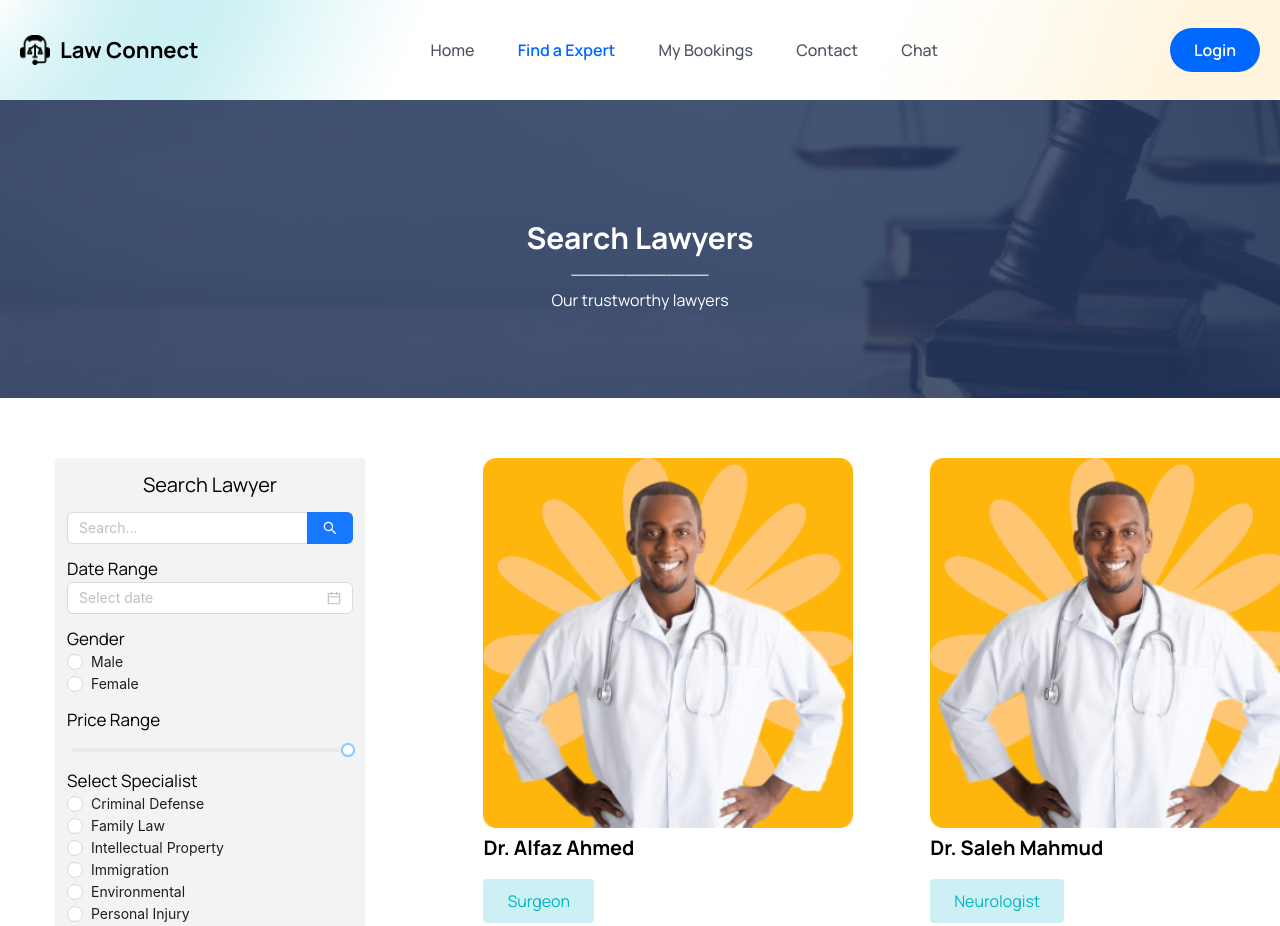
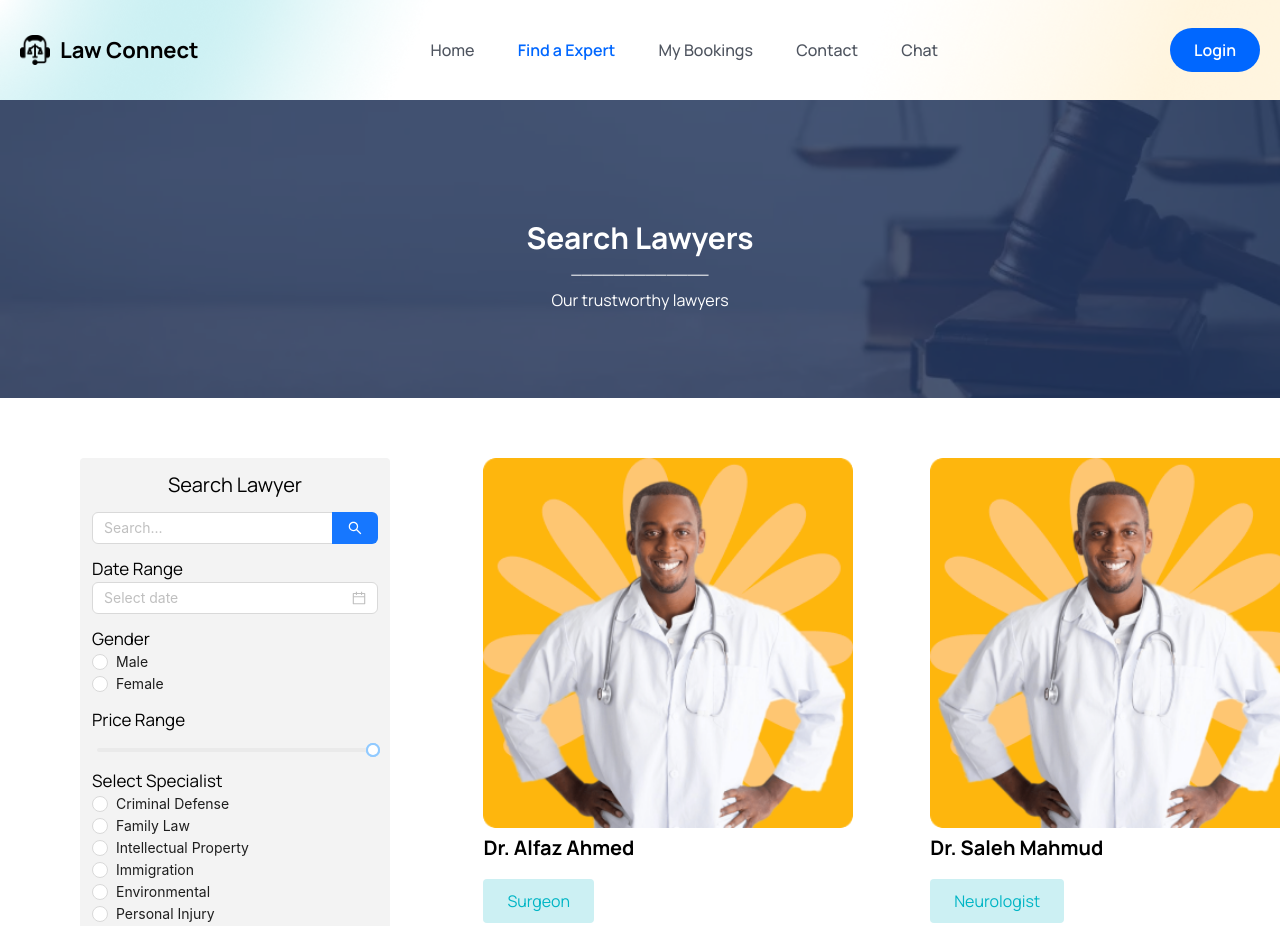
Before and after one commit to phapsucongu/SE-Group_1_Project, a React (Vite) app in the folder client/: page /experts in a window 1280 px wide. Shown: the top 926 px of the page. Built offline with nearby package versions, Linux system fonts and the light colour scheme.

Commit message:
sticky searchSideBar

```diff
--- a/client/src/pages/LawyerSearching/LawyerAbout.jsx
+++ b/client/src/pages/LawyerSearching/LawyerAbout.jsx
@@ -40,8 +40,6 @@ Please feel free to reach out to me at chloe.scott@example.com. I look forward t
                         <p className="text-[14px] leading-5 font-medium text-textColor">
                         Harvard University, Cambridge.
                         </p>
-
-
                     </li>
                 </ul>
             </div>
--- a/client/src/pages/LawyerSearching/LawyerUI.css
+++ b/client/src/pages/LawyerSearching/LawyerUI.css
@@ -44,3 +44,8 @@
       margin-top: 5rem;
     }
   }
+
+  .sticky-div {
+    position: sticky !important;
+    top: 0;
+  }
--- a/client/src/pages/LawyerSearching/Lawyercard.jsx
+++ b/client/src/pages/LawyerSearching/Lawyercard.jsx
@@ -8,7 +8,7 @@ const LawyerCard = ({lawyer}) => {
 
     const {name, specialization, avgRating, totalRating, photo, totalPatients, hospital} = lawyer;
     return (
-        <div  style={{ marginBottom: 50, marginLeft:20}}>
+        <div  style={{ marginBottom: 50, marginLeft:20 }}>
             <div className="image-container">
                 <img src={photo} className="image" alt="" />
             </div>
--- a/client/src/pages/LawyerSearching/SearchLawyer.jsx
+++ b/client/src/pages/LawyerSearching/SearchLawyer.jsx
@@ -21,7 +21,6 @@ const SearchLawyer = () => {
 
     sortByGender !== '' && (query["gender"] = sortByGender);
     specialist !== '' && (query["specialist"] = specialist);
-
 
     return (
         <div>
--- a/client/src/pages/LawyerSearching/SearchSidebar.jsx
+++ b/client/src/pages/LawyerSearching/SearchSidebar.jsx
@@ -3,7 +3,7 @@ import { Slider, Button, DatePicker, Radio } from 'antd';
 import { FaSearch, FaRedoAlt } from "react-icons/fa";
 import Search from 'antd/es/input/Search';
 import { useEffect, useRef } from 'react';
-//import './index.css'
+import './LawyerUI.css'
 
 const SearchSidebar = ({ setSearchTerm, setSorByGender, setSpecialist, setPriceRange, resetFilter, query }) => {
   const searchBarRef = useRef(null);
@@ -45,30 +45,11 @@ const SearchSidebar = ({ setSearchTerm, setSorByGender, setSpecialist, setPriceR
     setSearchTerm(value);
   }
 
-  // const handleStickyBar = () => {
-  //   window.addEventListener('scroll', () => {
-  //     if (
-  //       document.body.scrollTop > 500||
-  //       document.documentElement.scrollTop > 500
-  //     ) {
-  //       searchBarRef.current.classList.add('sticky__header');
-  //     } else {
-  //       searchBarRef.current.classList.remove('sticky__header');
-  //     }
-  //   });
-  // };
-
-  // useEffect(() => {
-
-  //   handleStickyBar();
-  //   return () => window.removeEventListener('scroll', handleStickyBar);
-  // });
-
 
   return (
-    <div className="w-full lg:w-4/12 xl:w-3/12" ref={searchBarRef} style={{ position: 'sticky' }}>
+    <div className="w-full lg:w-4/12 xl:w-3/12" >
 
-      <div className="p-3 rounded" style={{ background: '#f3f3f3', position: 'relative', right: '25px'  }}>
+      <div className="p-3 rounded" style={{ background: '#f3f3f3', right: '25px'  ,position:'sticky', top:120}}>
         <h5 className='text-center mb-3' style={{fontSize:'20px'} }>Search Lawyer</h5>
         <div className="mb-3">
           <Search placeholder="Search..." onSearch={onSearch} enterButton allowClear />
```
